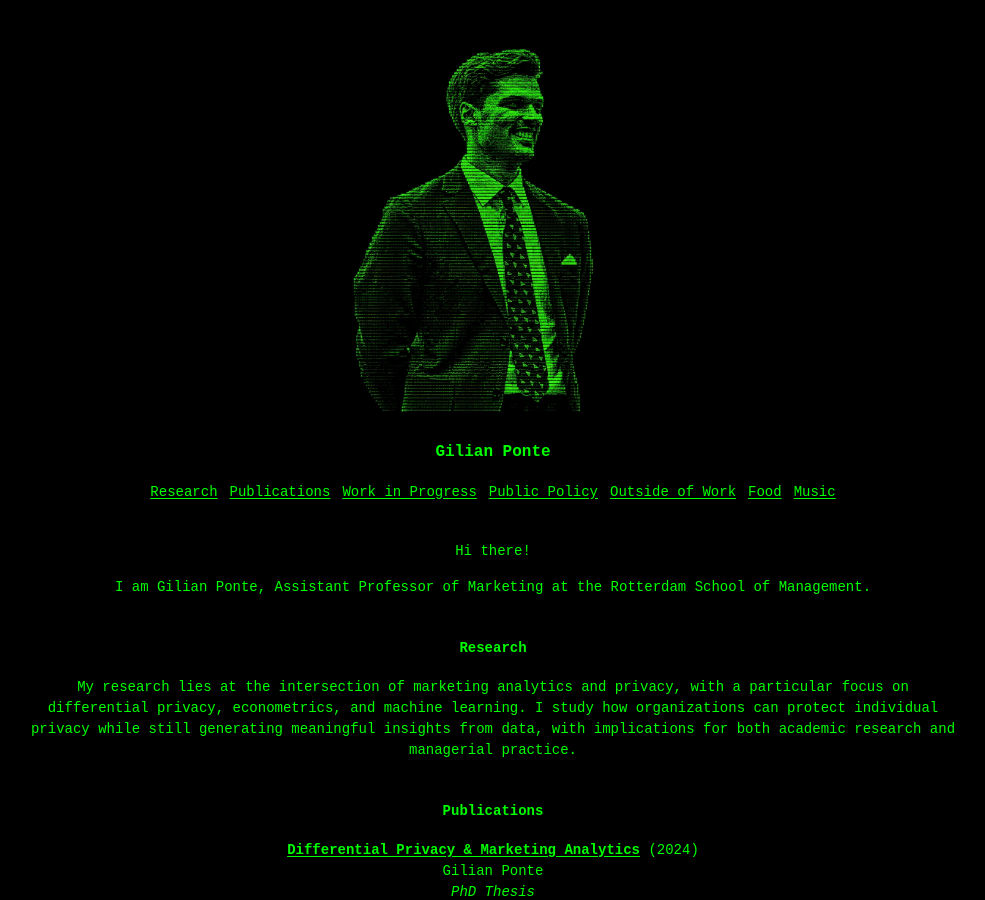
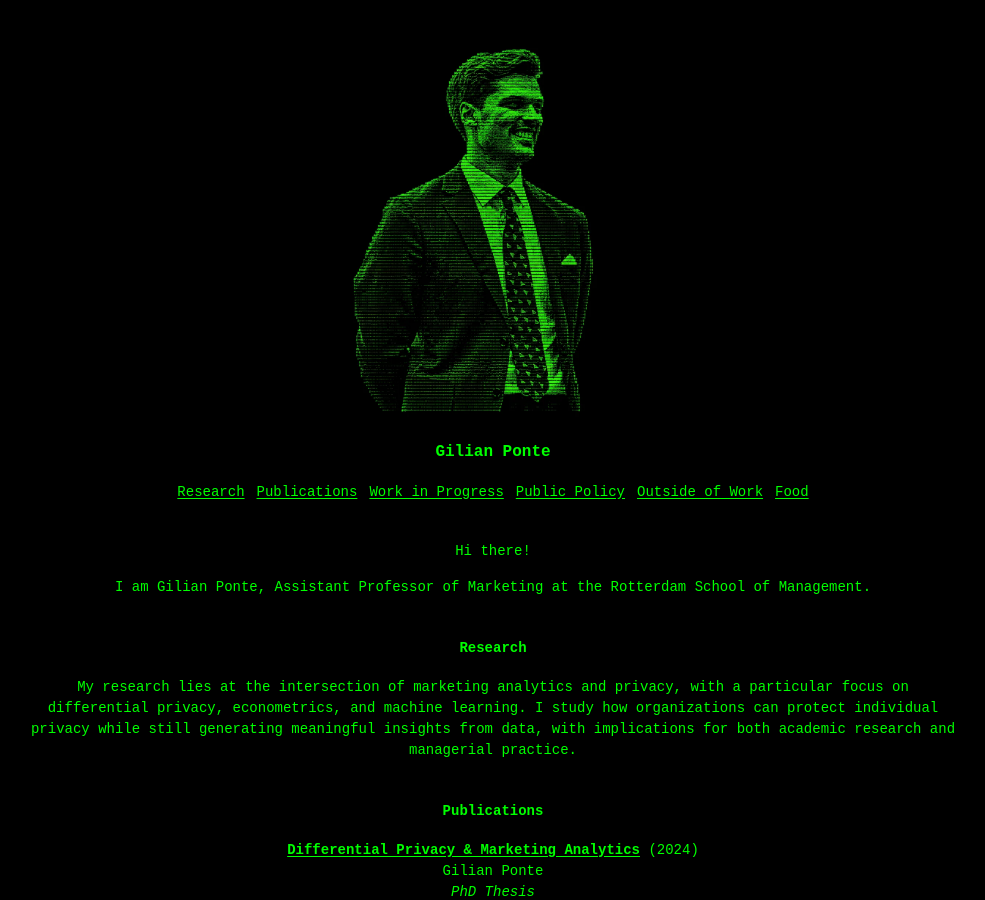
Before and after one commit to GilianPonte/gilianponte.github.io, a Jekyll site: the page index.html, which Jekyll copies as it is, in a window 1280 px wide and 900 px high. Shown: the whole window, without its empty margins (147-1132 px from the left). Built offline with Jekyll 4.4.1, drawn with Linux system fonts in a browser that asks for light colours.

Commit message:
Update index.html

```diff
--- a/index.html
+++ b/index.html
@@ -1,7 +1,7 @@
 <!doctype html>
 <html lang="en"><head><meta charset="utf-8"><meta name="viewport" content="width=device-width,initial-scale=1"><meta name="description" content="Gilian Ponte — research in marketing analytics and privacy"><title>Gilian Ponte</title><link rel="stylesheet" href="styles.css"></head>
 <body><main class="page">
-<header class="masthead"><img class="portrait" src="assets/terminal-portrait.webp" alt="Green terminal-style portrait of Gilian Ponte" width="1448" height="1086"><h1>Gilian Ponte</h1><nav aria-label="Site navigation"><a href="#research">Research</a> <a href="#publications">Publications</a> <a href="#progress">Work in Progress</a> <a href="#policy">Public Policy</a> <a href="#outside">Outside of Work</a> <a href="/food/">Food</a> <a href="/music/">Music</a></nav></header>
+<header class="masthead"><img class="portrait" src="assets/terminal-portrait.webp" alt="Green terminal-style portrait of Gilian Ponte" width="1448" height="1086"><h1>Gilian Ponte</h1><nav aria-label="Site navigation"><a href="#research">Research</a> <a href="#publications">Publications</a> <a href="#progress">Work in Progress</a> <a href="#policy">Public Policy</a> <a href="#outside">Outside of Work</a> <a href="/food/">Food</a> </nav></header>
 <p>Hi there!</p><p>I am Gilian Ponte, Assistant Professor of Marketing at the Rotterdam School of Management.</p>
 <section id="research"><h2>Research</h2><p>My research lies at the intersection of marketing analytics and privacy, with a particular focus on differential privacy, econometrics, and machine learning. I study how organizations can protect individual privacy while still generating meaningful insights from data, with implications for both academic research and managerial practice.</p></section>
 <section id="publications"><h2>Publications</h2>
```
